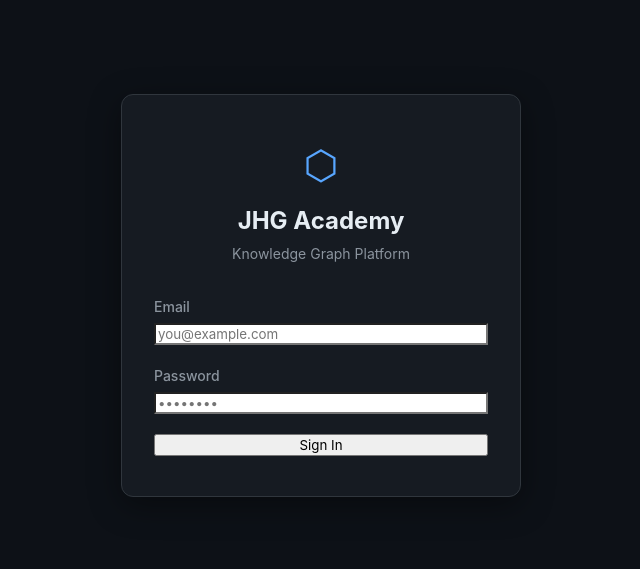
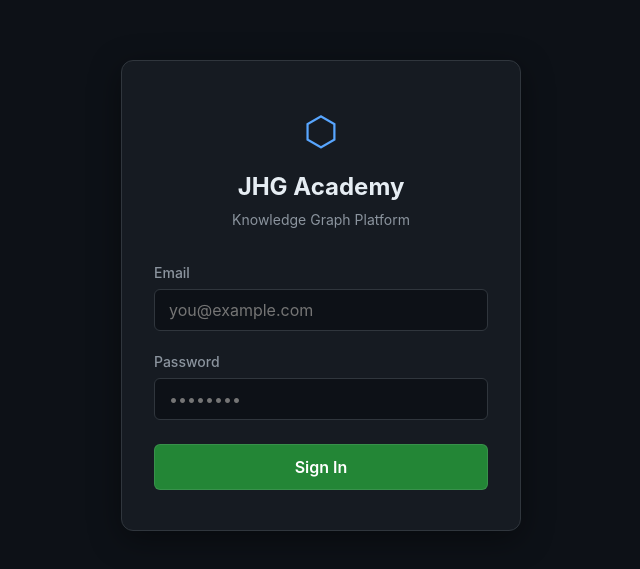
Before and after one commit to rafcasto/JHG-Curriculum, a React (Vite) app: page /login in a window 1280 px wide. Shown: the part 105-674 px from the top of the page, without its empty margins (319-959 px from the left). Built offline with nearby package versions, Linux system fonts and the light colour scheme; no server answers.

Commit message:
UAT questions

```diff
--- a/src/index.css
+++ b/src/index.css
@@ -25,7 +25,9 @@ button {
   font-family: inherit;
 }
 
-input, textarea, select {
+input:not([type="checkbox"]):not([type="radio"]),
+textarea,
+select {
   font-family: inherit;
   -webkit-appearance: none;
   appearance: none;
--- a/src/pages/LoginPage.css
+++ b/src/pages/LoginPage.css
@@ -72,7 +72,6 @@
 }
 
 .field input {
-.field input {
   background: #0d1117;
   border: 1px solid #30363d;
   border-radius: 6px;
```
